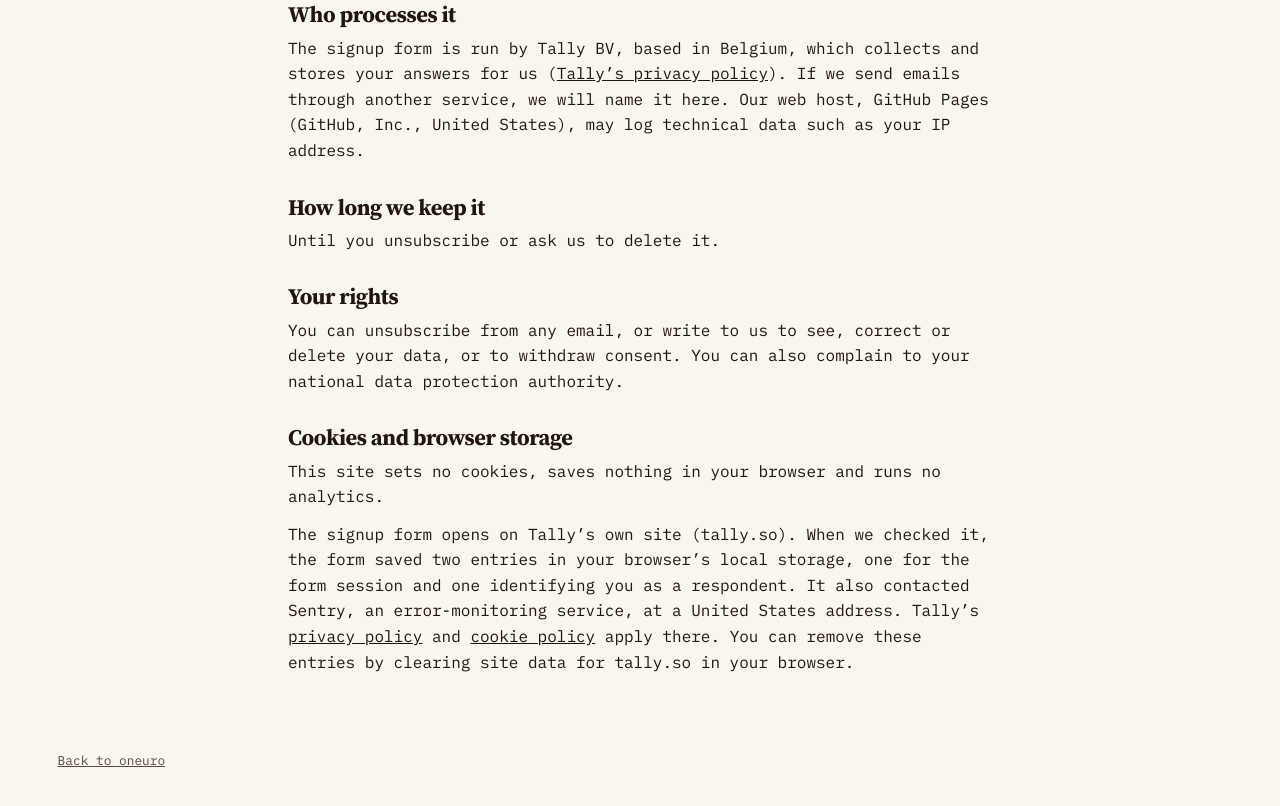
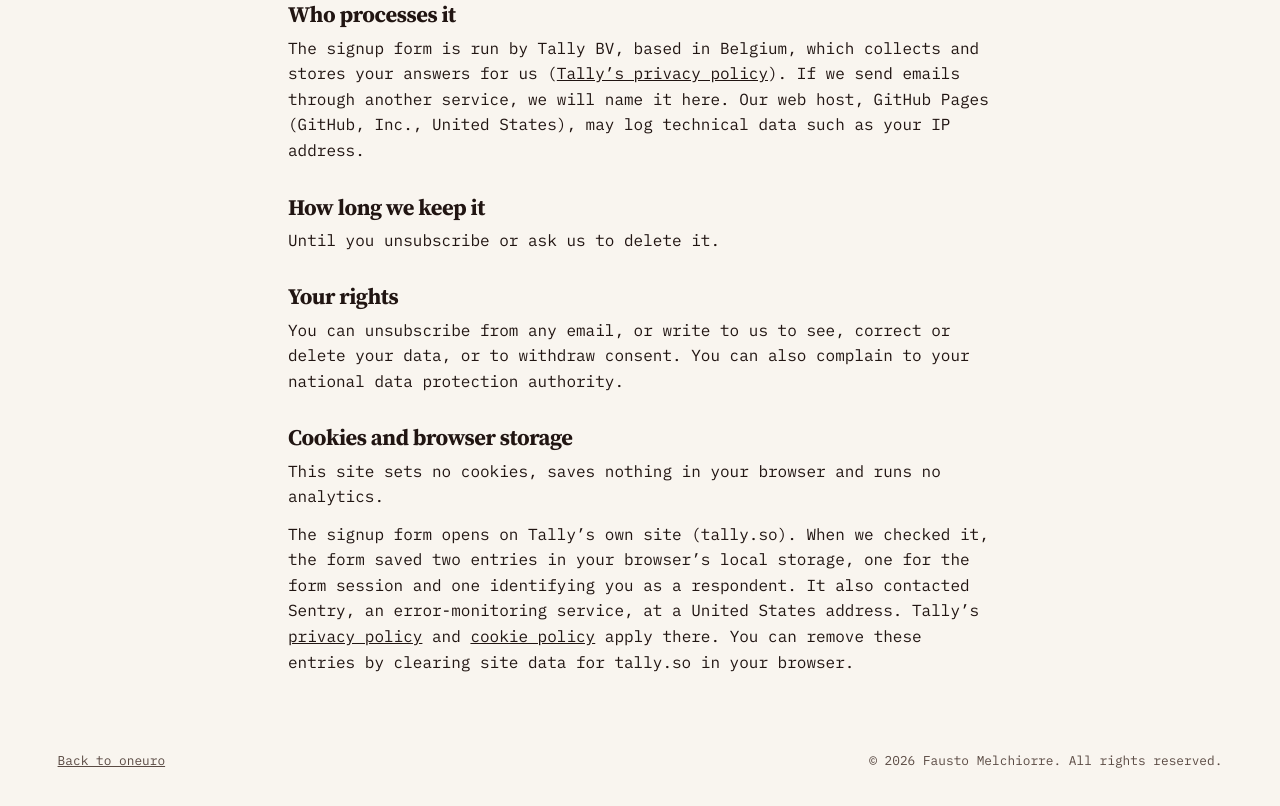
Before and after one commit to anvibe/oneuro, a plain HTML site: page privacy.html in a window 1280 px wide. Shown: the part 616-1422 px from the top of the page. Drawn offline with Linux system fonts and the light colour scheme.

Commit message:
Add all rights reserved notice
Co-Authored-By: Claude Sonnet 5.5 <noreply@anthropic.com>

```diff
--- a/privacy.html
+++ b/privacy.html
@@ -38,6 +38,6 @@
     <p>This site sets no cookies, saves nothing in your browser and runs no analytics.</p>
     <p>The signup form opens on Tally’s own site (tally.so). When we checked it, the form saved two entries in your browser’s local storage, one for the form session and one identifying you as a respondent. It also contacted Sentry, an error-monitoring service, at a United States address. Tally’s <a href="https://tally.so/help/privacy-policy">privacy policy</a> and <a href="https://tally.so/help/cookie-policy">cookie policy</a> apply there. You can remove these entries by clearing site data for tally.so in your browser.</p>
   </main>
-  <footer class="wrap"><a href="./">Back to oneuro</a></footer>
+  <footer class="wrap"><a href="./">Back to oneuro</a><p>© 2026 Fausto Melchiorre. All rights reserved.</p></footer>
 </body>
 </html>
```
Also changed, not shown: index.html (+1 -1 lines), 3 other files.
